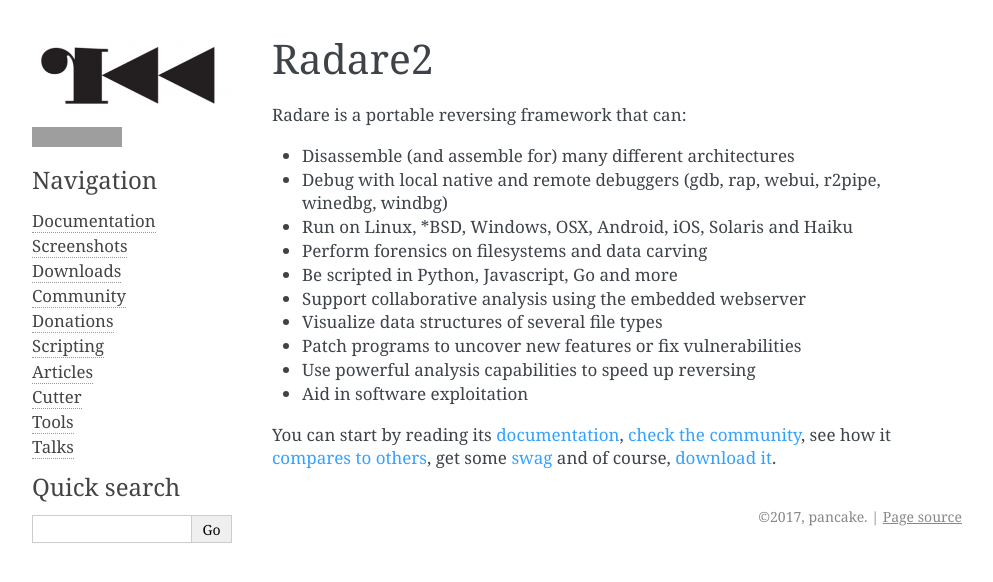
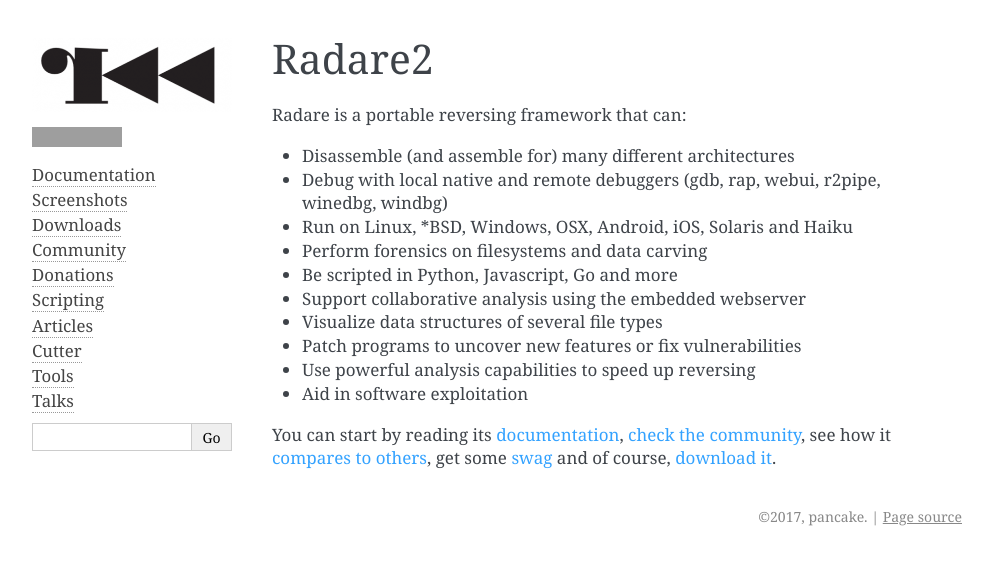
Before and after one commit to radareorg/radareorg, a Sphinx documentation site: the page built from source/index.rst, in a window 1280 px wide. Shown: the top 582 px of the page, without its empty margins (148-1141 px from the left). Built offline with Sphinx 7.4.7, drawn with Linux system fonts in a browser that asks for light colours; grey boxes are pictures that could not be loaded.

Commit message:
Remove useless text in the sidebar

```diff
--- a/source/_static/css/custom.css
+++ b/source/_static/css/custom.css
@@ -32,3 +32,11 @@
 a {
 	color: #33A2FF;
 }
+
+#searchbox h3 {
+	display:none;
+}
+
+.sphinxsidebarwrapper h3 {
+	display: none;
+}
```
